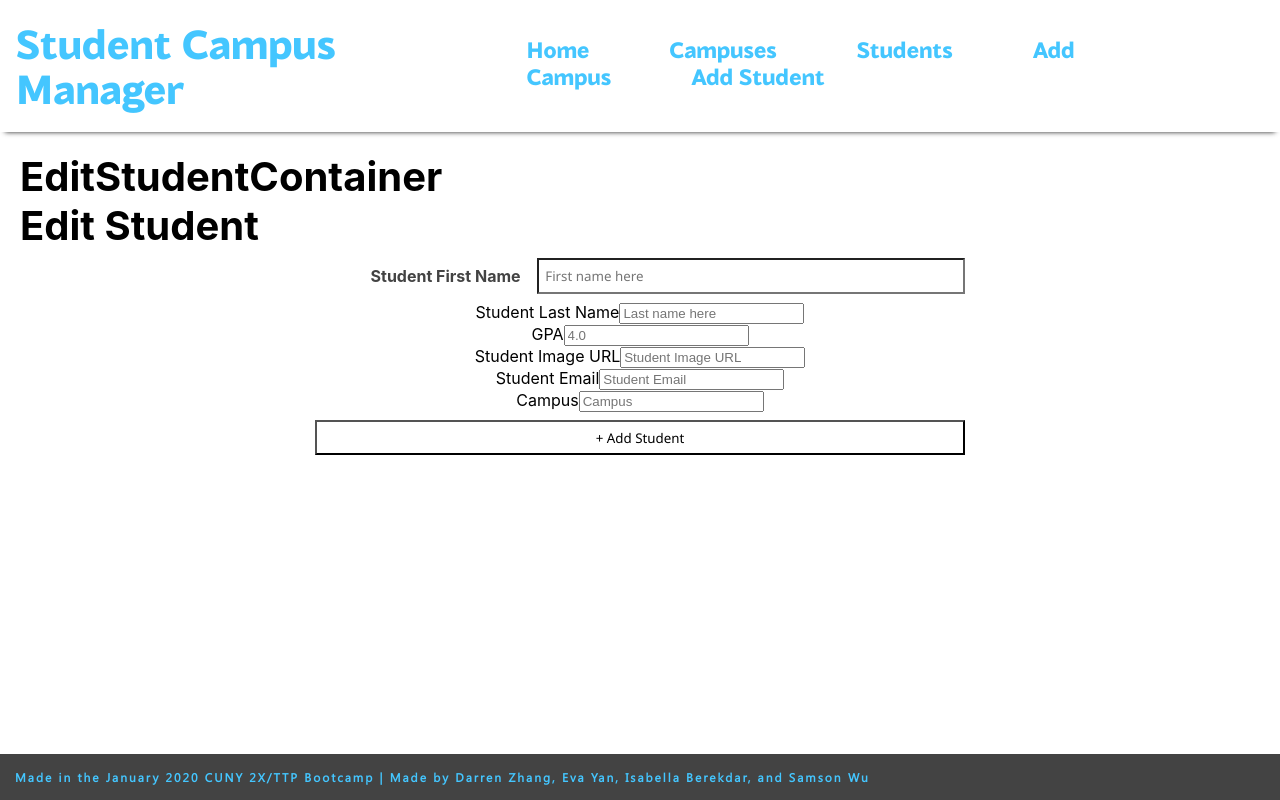
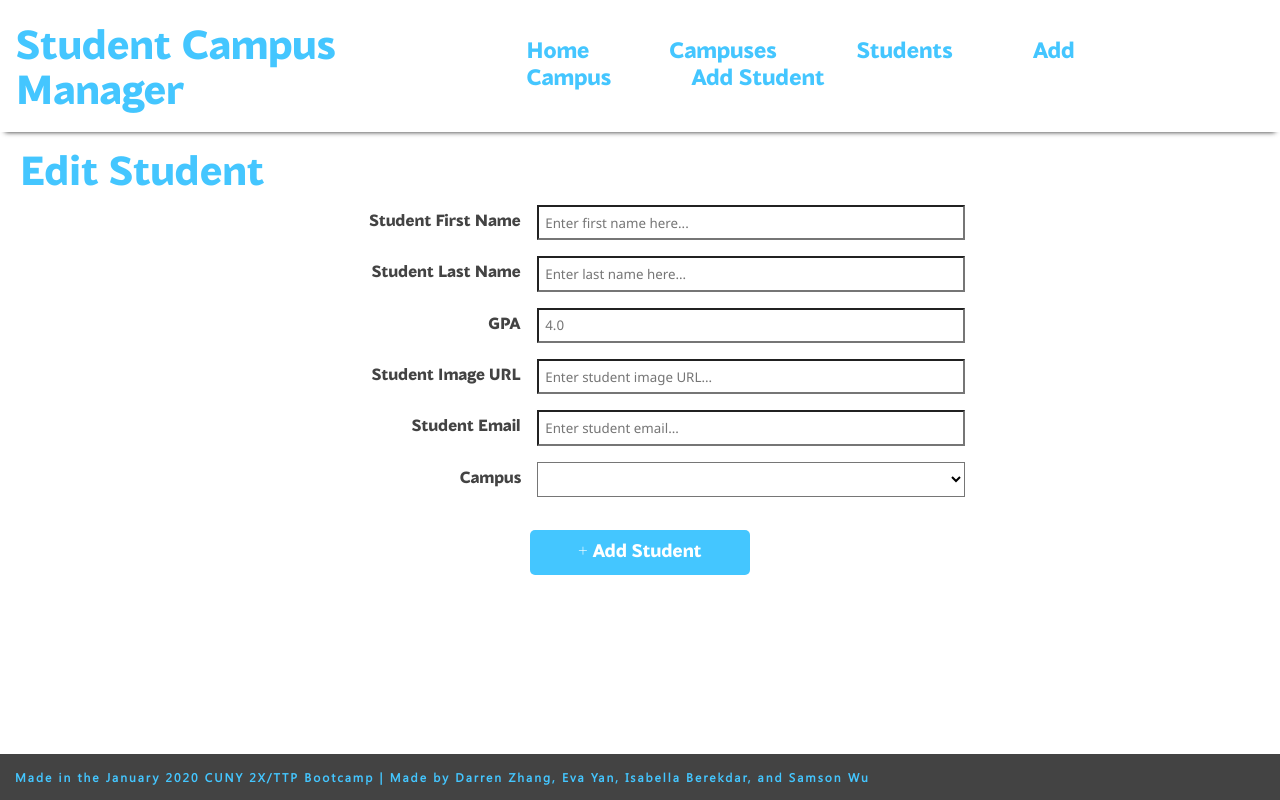
Before and after one commit to isabellab3/Student-Campus-Manager-Frontend, a React (Create React App) app: page /editstudent/1 in a window 1280 px wide. Built offline with nearby package versions, Linux system fonts and the light colour scheme.

Commit message:
Added 404 page to containers folder and barrel file

```diff
--- a/src/App.js
+++ b/src/App.js
@@ -14,7 +14,8 @@ import {
   EditCampusContainer,
   AllStudentsContainer,
   AddCampusContainer,
-  SingleStudentContainer
+  SingleStudentContainer,
+  NotFound
 } from "./components";
 
 class App extends Component {
@@ -67,6 +68,8 @@ class App extends Component {
                 path="/singlestudent"
                 component={SingleStudentContainer}
               />
+
+              <Route component={NotFound} />
             </Switch>
           </div>
 
--- a/src/components/containers/EditStudentContainer.jsx
+++ b/src/components/containers/EditStudentContainer.jsx
@@ -6,6 +6,7 @@ import { EditStudentView } from "../";
 class EditStudentContainer extends Component {
   constructor(props) {
     super(props);
+    // state is used to hold values for the form
     this.state = {
       first: "",
       last: "",
@@ -49,7 +50,7 @@ class EditStudentContainer extends Component {
   render() {
     return (
       <div>
-        <h1>EditStudentContainer</h1>
+        {/* <h1>EditStudentContainer</h1> */}
         <EditStudentView
           id={1}
           handleSubmit={this.handleSubmit}
@@ -64,6 +65,8 @@ const mapState = state => {
   return {
     campusesList: state.campusesReducer.allCampuses,
     allStudents: state.studentReducer.allStudents
+    // studentInfo:
+    // state.studentReducer.allStudents[props.match.params.redirectParam]
   };
 };
 
--- /dev/null
+++ b/src/components/containers/NotFound.jsx
@@ -0,0 +1,18 @@
+import React, { Component } from "react";
+
+class NotFound extends Component {
+  render() {
+    return (
+      <div>
+        <h1>404 Not Found</h1>
+        <h2>Oops! Page not found</h2>
+        <h3>
+          Sorry, but the page you are looking for is not found. Please, make
+          sure you have typed the correct URL.
+        </h3>
+      </div>
+    );
+  }
+}
+
+export default NotFound;
--- a/src/components/index.js
+++ b/src/components/index.js
@@ -30,3 +30,4 @@ export { default as CampusCard } from "./views/CampusCard.jsx";
 export { default as StudentCard } from "./views/StudentCard.jsx";
 
 export { default as Homepage } from "./containers/Homepage.jsx";
+export { default as NotFound } from "./containers/NotFound.jsx";
--- a/src/components/views/EditStudentView.css
+++ b/src/components/views/EditStudentView.css
@@ -0,0 +1,64 @@
+@font-face {
+  font-family: blacker-sans;
+  src: url("../../fonts/blacker-sans-trial.extrabold.ttf");
+}
+
+.add-student {
+  font-family: blacker-sans;
+  /* counter-increment: 0.1; */
+}
+
+.add-student > h1 {
+  color: #44c6ff;
+}
+
+.add-student-form {
+  align-items: center;
+  display: flex;
+  flex-direction: column;
+}
+
+.form-row {
+  display: flex;
+  justify-content: flex-end;
+  padding: 0.5em;
+  width: 650px;
+}
+
+.form-row > label {
+  padding: 0.5em 1em 0.5em 0;
+  flex: 1;
+  font-weight: 700;
+  text-align: right;
+  color: #434343;
+}
+
+.form-row > input,
+select {
+  flex: 2;
+  font-family: "Segoe UI", Tahoma, Geneva, Verdana, sans-serif;
+  background-color: white;
+}
+
+.form-row > input,
+select {
+  padding: 0.5em;
+}
+
+.submit-button {
+  background-color: #44c6ff;
+  color: white;
+  border: 0;
+  border-radius: 5px;
+  font-weight: 800;
+  height: 45px;
+  width: 220px;
+  font-size: 18px;
+  margin-top: 25px;
+  font-family: blacker-sans;
+  cursor: pointer;
+}
+
+.submit-button:hover {
+  background-color: #01f5bb;
+}
--- a/src/components/views/EditStudentView.jsx
+++ b/src/components/views/EditStudentView.jsx
@@ -4,7 +4,7 @@ import "./EditStudentView.css";
 
 const EditStudentView = props => {
   return (
-    <div className>
+    <div className="add-student">
       <h1>Edit Student</h1>
       <form className="add-student-form" onSubmit={props.handleSubmit}>
         <div className="form-row">
@@ -12,20 +12,20 @@ const EditStudentView = props => {
           <input
             type="text"
             name="first"
-            placeholder="First name here"
+            placeholder="Enter first name here..."
             onChange={props.handleChange}
           />
         </div>
-        <div>
+        <div className="form-row">
           <label>Student Last Name</label>
           <input
             type="text"
             name="last"
-            placeholder="Last name here"
+            placeholder="Enter last name here..."
             onChange={props.handleChange}
           />
         </div>
-        <div>
+        <div className="form-row">
           <label>GPA</label>
           <input
             type="number"
@@ -35,36 +35,38 @@ const EditStudentView = props => {
             onChange={props.handleChange}
           />
         </div>
-        <div>
+        <div className="form-row">
           <label>Student Image URL</label>
           <input
             type="url"
             name="url"
-            placeholder="Student Image URL"
+            placeholder="Enter student image URL..."
             onChange={props.handleChange}
           />
         </div>
-        <div>
+        <div className="form-row">
           <label>Student Email</label>
           <input
             type="email"
             name="email"
-            placeholder="Student Email"
+            placeholder="Enter student email..."
             onChange={props.handleChange}
           />
         </div>
-        <div>
+        <div className="form-row">
           <label>Campus</label>
-          <input
+          <select
             type="text"
             name="campus"
             placeholder="Campus"
             onChange={props.handleChange}
-          />
+          >
+            {/*             {props.campusesList.map(campus => {
+                return <option value='campus.campusName'>{campus.campusName}</option>
+              })} */}
+          </select>
         </div>
-        <div className="form-row">
-          <input type="submit" value="+ Add Student" />
-        </div>
+        <input className="submit-button" type="submit" value="+ Add Student" />
       </form>
     </div>
   );
```
